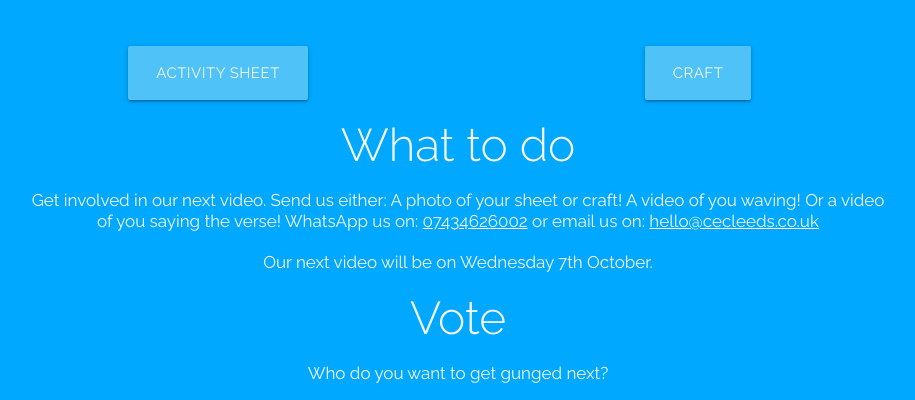
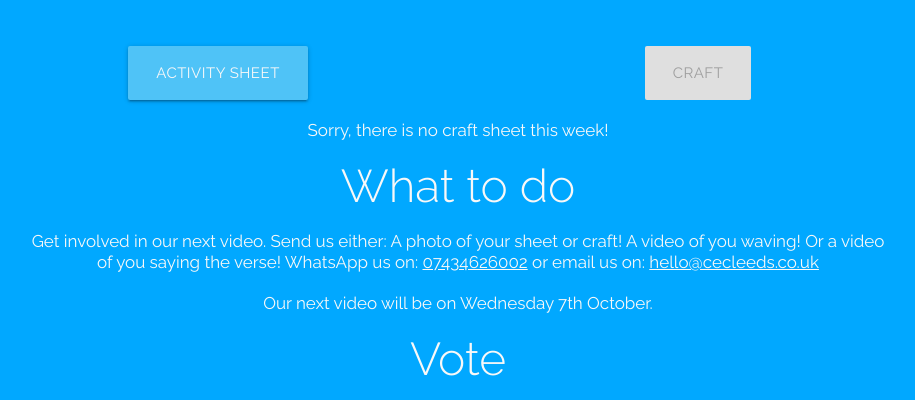
Before and after one commit to woodcock3/citychurch, a Jekyll site: the page built from _kids/2020-01-02-citykids.md, in a window 1280 px wide and 900 px high, scrolled down 1221 px, cut to the strip 140-540 px from the top of the window. Shown: the whole strip, without its empty margins (182-1097 px from the left). Built offline with Jekyll 4.4.1, drawn with Linux system fonts in a browser that asks for light colours.

Commit message:
Update 2020-01-02-citykids.md

```diff
--- a/_kids/2020-01-02-citykids.md
+++ b/_kids/2020-01-02-citykids.md
@@ -14,17 +14,18 @@ layout: all_collections
 # Welcome
 For City Kids, every fortnight this half term there will be new videos, activities and crafts for you to enjoy!
 
-<div class="icontain"><iframe title="City kids lockdown video" src="//www.youtube-nocookie.com/embed/pobb2N79hNo" allowfullscreen></iframe></div>
+<div class="icontain"><iframe title="City kids lockdown video" src="//www.youtube-nocookie.com/embed/TLF0CgX_bkY" allowfullscreen></iframe></div>
 
   <div class="row btnlinks">
     <div class="col s12 m6 btnlink">
-      <a class="waves-effect waves-light btn-large light-blue lighten-2" href="{{ 'assets/pdfs/Week_2_Activity_Sheet.pdf' | relative_url }}">Activity sheet</a>
+      <a class="waves-effect waves-light btn-large light-blue lighten-2" href="{{ 'assets/pdfs/Week-3-Activity-Sheet.pdf' | relative_url }}">Activity sheet</a>
     </div>
     <div class="col s12 m6 btnlink">
-      <a class="waves-effect waves-light btn-large light-blue lighten-2" href="{{ 'assets/pdfs/Week_2_Craft.pdf' | relative_url }}">Craft</a>
+      <a class="waves-effect waves-light btn-large light-blue lighten-2 disabled" href="{{ 'assets/pdfs/Week_2_Craft.pdf' | relative_url }}">Craft</a>
     </div>
   </div>
 
+Sorry, there is no craft sheet this week!
 
 # What to do
 Get involved in our next video. Send us either: A photo of your sheet or craft! A video of you waving! Or a video of you saying the verse! WhatsApp us on: <a href="tel:07434626002">07434626002</a> or email us on: {% include hello_mail.html %}
```
